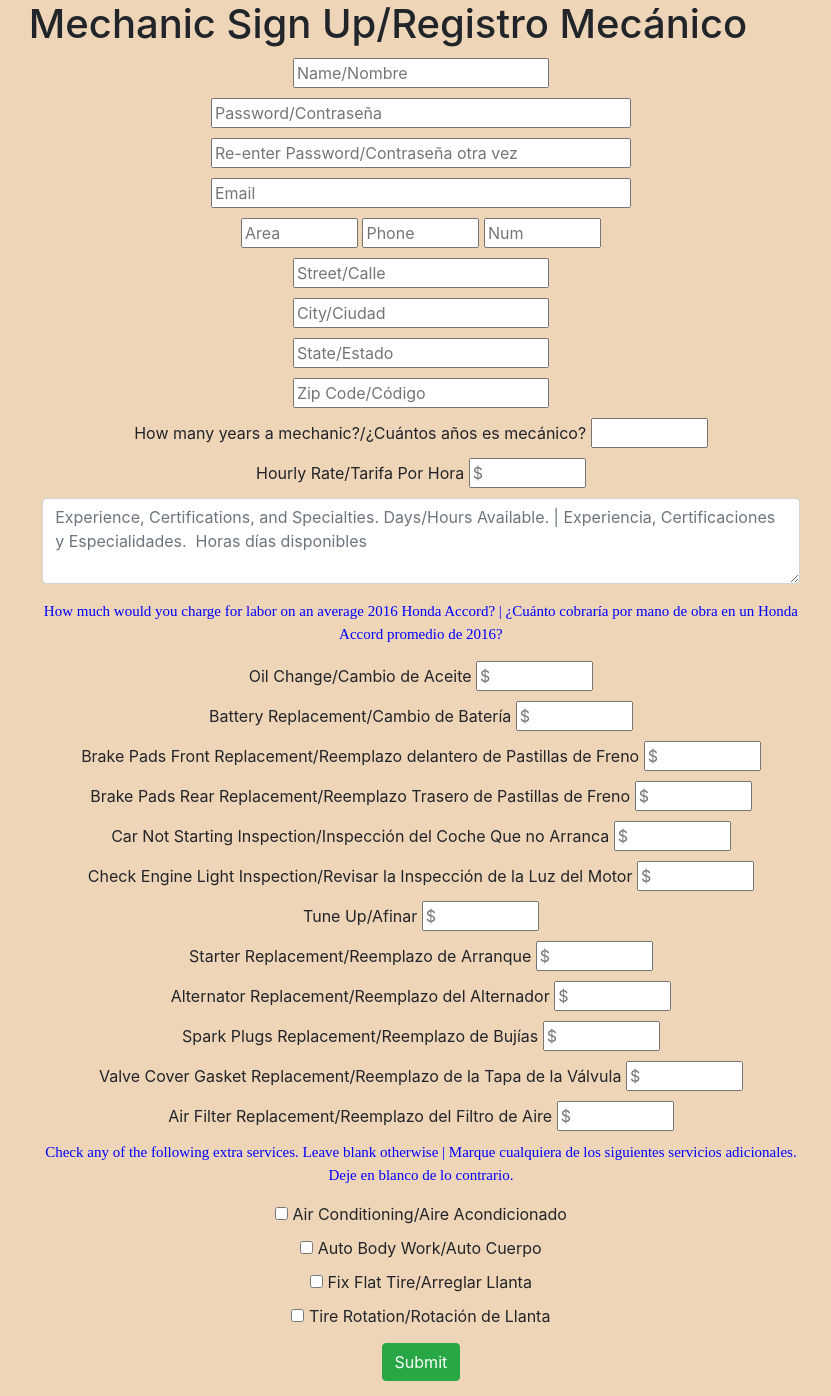
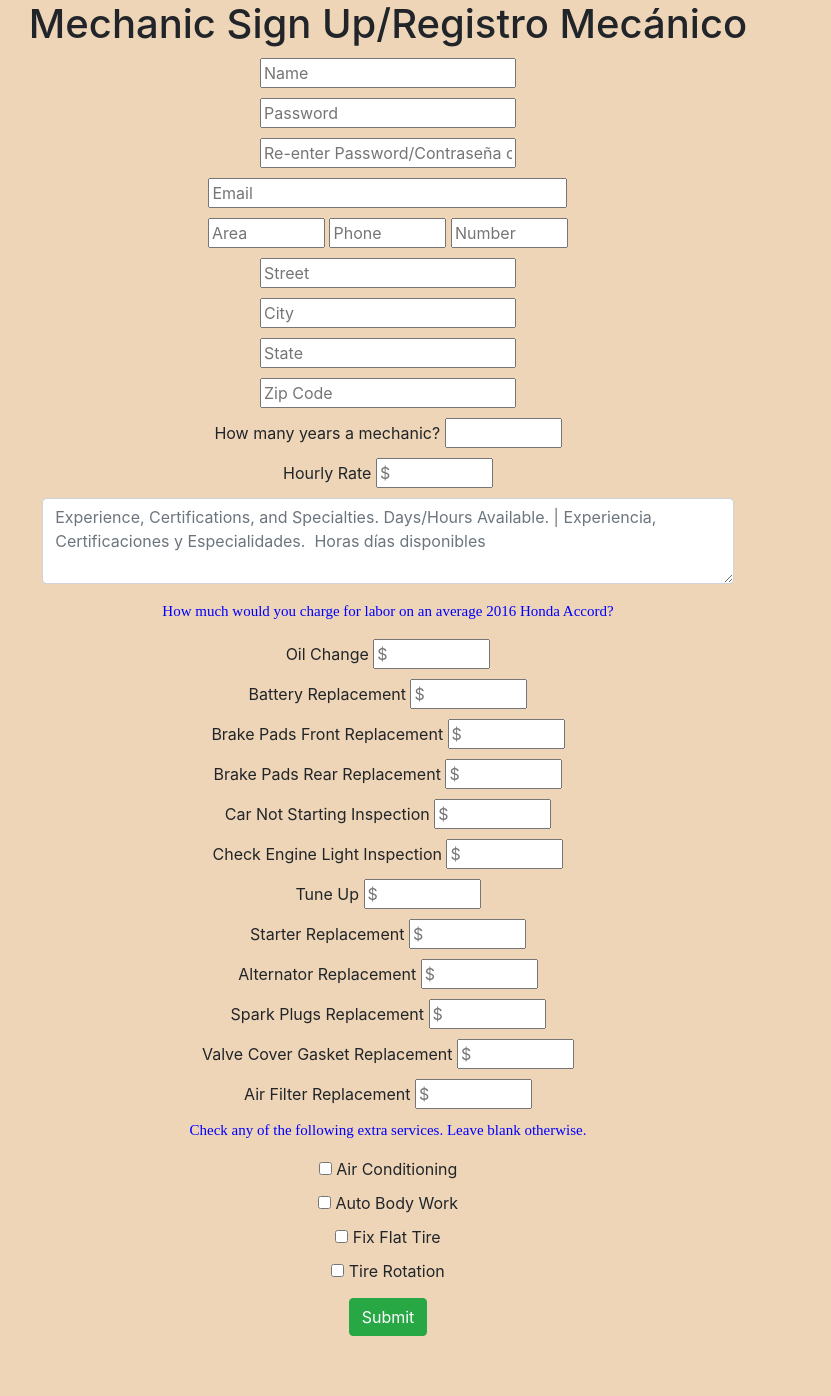
Before and after one commit to russell305/mechanicz, a Flask app: template templates/signup.html in a window 1280 px wide. Shown: the whole page, without its empty margins (252-1083 px from the left). After the commit the page ends 1336 px from the top, so only its background shows below. Run offline with Flask 2, Linux system fonts and the light colour scheme; the template is opened without the code that fills it, so the values that code supplies are empty; some libraries are stand-ins or nearby versions.

Commit message:
i dunno2

```diff
--- a/templates/sign-in.html
+++ b/templates/sign-in.html
@@ -20,7 +20,7 @@
         }
 				form{
 					margin-bottom: 15px;
-					margin-top: 10px
+					margin-top: 10px;
           margin-right: 8%;
           margin-left: 8%;
 				}
@@ -48,7 +48,7 @@
             <input type="text" name="name" placeholder="Name/Nombre" maxlength="20" required>
         </div>
         <div class = "input-fields" >
-            <input type="text" name="password" placeholder="Password/Contraseña" maxlength="20" size = "36" required>
+            <input type="text" name="password" placeholder="Password/Contraseña" maxlength="20"  required>
         </div>
         <button class="btn btn-success btn-md ">Submit</button>
       </form>
--- a/templates/signup.html
+++ b/templates/signup.html
@@ -14,7 +14,7 @@
 
 				form{
 					margin-bottom: 15px;
-					margin-top: 10px
+					margin-top: 10px;
           margin-right: 8%;
           margin-left: 8%;
 				}
@@ -46,111 +46,111 @@
   								<h1>Mechanic Sign Up/Registro Mecánico</h1>
   								<form action="{{ url_for('signup_check') }}" method="post">
 										<div class = "input-fields" >
-	  	 					 				<input type="text" name="name" placeholder="Name/Nombre" maxlength="20" required>
+	  	 					 				<input type="text" name="name" placeholder="Name" maxlength="20" required>
 	  	 					 		</div>
 										<div class = "input-fields" >
-	  	 					 				<input type="text" placeholder="Password/Contraseña" maxlength="20" size = "36" required>
+	  	 					 				<input type="text" placeholder="Password" maxlength="20"  required>
 	  	 					 		</div>
 										<div class = "input-fields" >
-	  	 					 				<input type="text" name="password" placeholder="Re-enter Password/Contraseña otra vez" maxlength="20" size = "36" required>
+	  	 					 				<input type="text" name="password" placeholder="Re-enter Password/Contraseña otra vez" maxlength="20"  required>
 	  	 					 		</div>
 										<div class = "input-fields" >
-	  	 					 				<input type="text" name="email" placeholder="Email" maxlength="40" size = "36" required>
+	  	 					 				<input type="text" name="email" placeholder="Email" maxlength="40" size = "30" required>
 	  	 					 		</div>
 
 										<div class = "input-fields">
 
 	  										<input type="number" name="phone1" placeholder="Area" oninput="if(value.length>3)value=value.slice(0,3)" min="1" max="99999" required>
 												<input type="number" name="phone2" placeholder="Phone" oninput="if(value.length>3)value=value.slice(0,3)" min="1" max="99999" required>
-												<input type="number" name="phone3" placeholder="Num" oninput="if(value.length>4)value=value.slice(0,4)" min="1" max="99999" required>
+												<input type="number" name="phone3" placeholder="Number" oninput="if(value.length>4)value=value.slice(0,4)" min="1" max="99999" required>
 	  								</div>
 	  	 					 		<div class = "input-fields">
-	  	 					 			 	<input type="text" name="street" placeholder="Street/Calle" maxlength="90" required>
+	  	 					 			 	<input type="text" name="street" placeholder="Street" maxlength="90" required>
 	  	 					 		</div>
 	  	 					 		<div class = "input-fields">
-	  	 					 			 	<input type="text" name="city" placeholder="City/Ciudad" maxlength="20" required>
+	  	 					 			 	<input type="text" name="city" placeholder="City" maxlength="20" required>
 	  	 					 		</div>
 	  	 					 		<div class = "input-fields">
-	  	 					 			 	<input type="text" name="state" placeholder="State/Estado" maxlength="20" required>
+	  	 					 			 	<input type="text" name="state" placeholder="State" maxlength="20" required>
 	  	 					 		</div>
 	  								<div class = "input-fields">
-	  	 					 			 	<input type="text" name="zip_code" placeholder="Zip Code/Código" maxlength="20" >
+	  	 					 			 	<input type="text" name="zip_code" placeholder="Zip Code" maxlength="20" >
 	  	 					 		</div>
 
 										<div class = "input-fields">
-	  										<span >How many years a mechanic?/¿Cuántos años es mecánico?</span>
+	  										<span >How many years a mechanic?</span>
 	  										<input type="number" name="years" oninput="if(value.length>3)value=value.slice(0,3)" min="1" max="99999" required>
 	  								</div>
 										<div class = "input-fields">
-	  										<span >Hourly Rate/Tarifa Por Hora</span>
+	  										<span >Hourly Rate</span>
 	  										<input type="number" name="hourly_rate" placeholder="$" oninput="if(value.length>3)value=value.slice(0,3)" min="1" max="99999" required>
 	  								</div>
 	  								<div class="form-group">
 	  										<textarea class="form-control" name="description" placeholder="Experience, Certifications, and Specialties. Days/Hours Available. | Experiencia, Certificaciones y Especialidades.  Horas días disponibles" rows="3"  maxlength="400"  required></textarea>
 	  							  </div>
-	  								<p>How much would you charge for labor on an average 2016 Honda Accord? | ¿Cuánto cobraría por mano de obra en un Honda Accord promedio de 2016?</p>
+	  								<p>How much would you charge for labor on an average 2016 Honda Accord?</p>
 
 	  								<div class = "input-fields">
-	  										<span >Oil Change/Cambio de Aceite</span>
+	  										<span >Oil Change</span>
 	  										<input type="number" name="oil_change" placeholder="$" oninput="if(value.length>3)value=value.slice(0,3)" min="1" max="99999" required>
 	  								</div>
 	  								<div class = "input-fields">
-	  										<span >Battery Replacement/Cambio de Batería</span>
+	  										<span >Battery Replacement</span>
 	  										<input type="number" name="battery" placeholder="$" oninput="if(value.length>3)value=value.slice(0,3)" min="1" max="99999" required>
 	  								</div>
 	  								<div class = "input-fields">
-	  										<span >Brake Pads Front Replacement/Reemplazo delantero de Pastillas de Freno</span>
+	  										<span >Brake Pads Front Replacement</span>
 	  										<input type="number" name="pads_front" placeholder="$" oninput="if(value.length>3)value=value.slice(0,3)" min="1" max="99999" required>
 	  								</div>
 	  								<div class = "input-fields">
-	  										<span >Brake Pads Rear Replacement/Reemplazo Trasero de Pastillas de Freno</span>
+	  										<span >Brake Pads Rear Replacement</span>
 	  										<input type="number" name="pads_back" placeholder="$" oninput="if(value.length>3)value=value.slice(0,3)" min="1" max="99999" required>
 	  								</div>
 	  								<div class = "input-fields">
-	  										<span >Car Not Starting Inspection/Inspección del Coche Que no Arranca</span>
+	  										<span >Car Not Starting Inspection</span>
 	  										<input type="number" name="starting_problem" placeholder="$" oninput="if(value.length>3)value=value.slice(0,3)" min="1" max="99999" required>
 	  								</div>
 	  								<div class = "input-fields">
-	  										<span >Check Engine Light Inspection/Revisar la Inspección de la Luz del Motor</span>
+	  										<span >Check Engine Light Inspection</span>
 	  										<input type="number" name="check_engine" placeholder="$" oninput="if(value.length>3)value=value.slice(0,3)" min="1" max="99999" required>
 	  								</div>
 	  								<div class = "input-fields">
-	  										<span >Tune Up/Afinar</span>
+	  										<span >Tune Up</span>
 	  										<input type="number" name="tune_up" placeholder="$" oninput="if(value.length>3)value=value.slice(0,3)" min="1" max="99999" required>
 	  								</div>
 	  								<div class = "input-fields">
-	  										<span >Starter Replacement/Reemplazo de Arranque</span>
+	  										<span >Starter Replacement</span>
 	  										<input type="number" name="starter" placeholder="$" oninput="if(value.length>3)value=value.slice(0,3)" min="1" max="99999" required>
 	  								</div>
 	  								<div class = "input-fields">
-	  										<span >Alternator Replacement/Reemplazo del Alternador</span>
+	  										<span >Alternator Replacement</span>
 	  										<input type="number" name="alternator" placeholder="$" oninput="if(value.length>3)value=value.slice(0,3)" min="1" max="99999" required>
 	  								</div>
 	  								<div class = "input-fields">
-	  										<span >Spark Plugs Replacement/Reemplazo de Bujías</span>
+	  										<span >Spark Plugs Replacement</span>
 	  										<input type="number" name="spark_plugs" placeholder="$" oninput="if(value.length>3)value=value.slice(0,3)" min="1" max="99999" required>
 	  								</div>
 	  								<div class = "input-fields">
-	  										<span >Valve Cover Gasket Replacement/Reemplazo de la Tapa de la Válvula</span>
+	  										<span >Valve Cover Gasket Replacement</span>
 	  										<input type="number" name="valve_cover" placeholder="$" oninput="if(value.length>3)value=value.slice(0,3)" min="1" max="99999" required>
 	  								</div>
 	  								<div class = "input-fields">
-	  										<span >Air Filter Replacement/Reemplazo del Filtro de Aire</span>
+	  										<span >Air Filter Replacement</span>
 	  										<input type="number" name="air_filter" placeholder="$" oninput="if(value.length>3)value=value.slice(0,3)" min="1" max="99999" required>
 	  								</div>
-	  								<p>Check any of the following extra services. Leave blank otherwise | Marque cualquiera de los siguientes servicios adicionales. Deje en blanco de lo contrario.</p>
+	  								<p>Check any of the following extra services. Leave blank otherwise.</p>
 
 	  								<div class="input-fields">
-	  										<input type="checkbox" name="air_conditioning"> Air Conditioning/Aire Acondicionado<br>
+	  										<input type="checkbox" name="air_conditioning"> Air Conditioning<br>
 	  								</div>
 	  								<div class="input-fields">
-	  										<input type="checkbox" name="auto_body"> Auto Body Work/Auto Cuerpo<br>
+	  										<input type="checkbox" name="auto_body"> Auto Body Work<br>
 	  								</div>
 	  								<div class="input-fields">
-	  									<input type="checkbox"  name="fix_flat"> Fix Flat Tire/Arreglar Llanta<br>
+	  									<input type="checkbox"  name="fix_flat"> Fix Flat Tire<br>
 	  								</div>
 	  								<div class="input-fields">
-	  										<input type="checkbox" name="tire_rotation"> Tire Rotation/Rotación de Llanta<br>
+	  										<input type="checkbox" name="tire_rotation"> Tire Rotation<br>
 	  								</div>
 
 	  								<button class="btn btn-success btn-md ">Submit</button>
```
